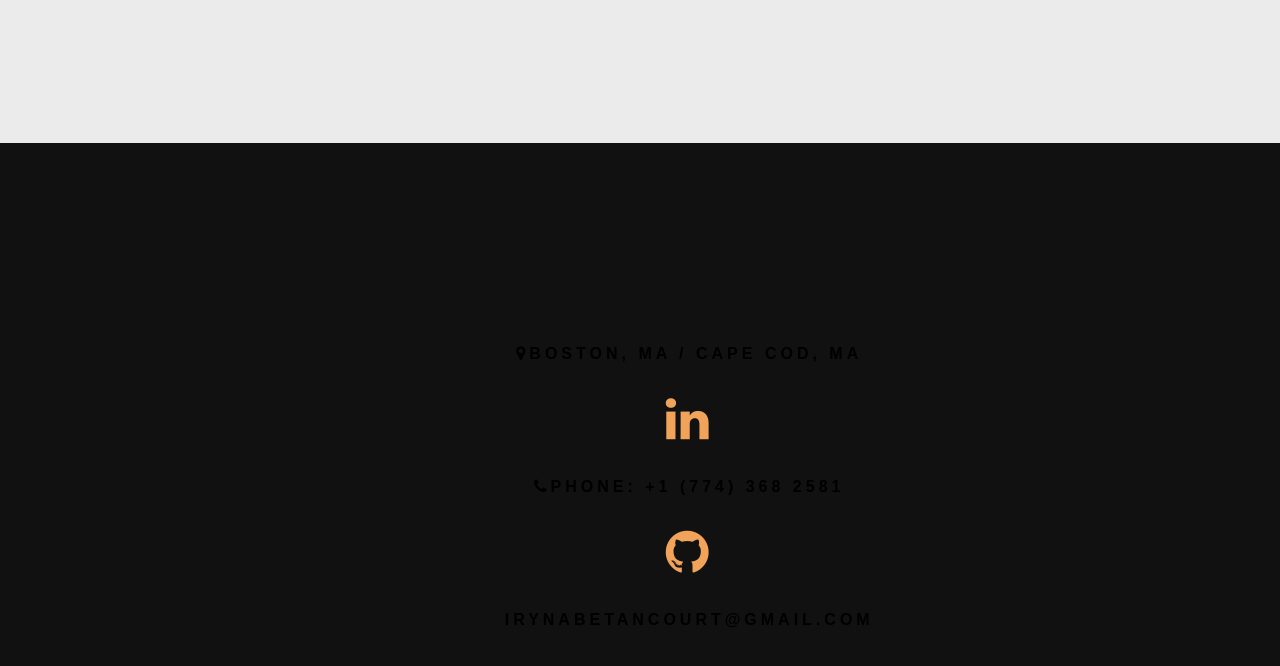
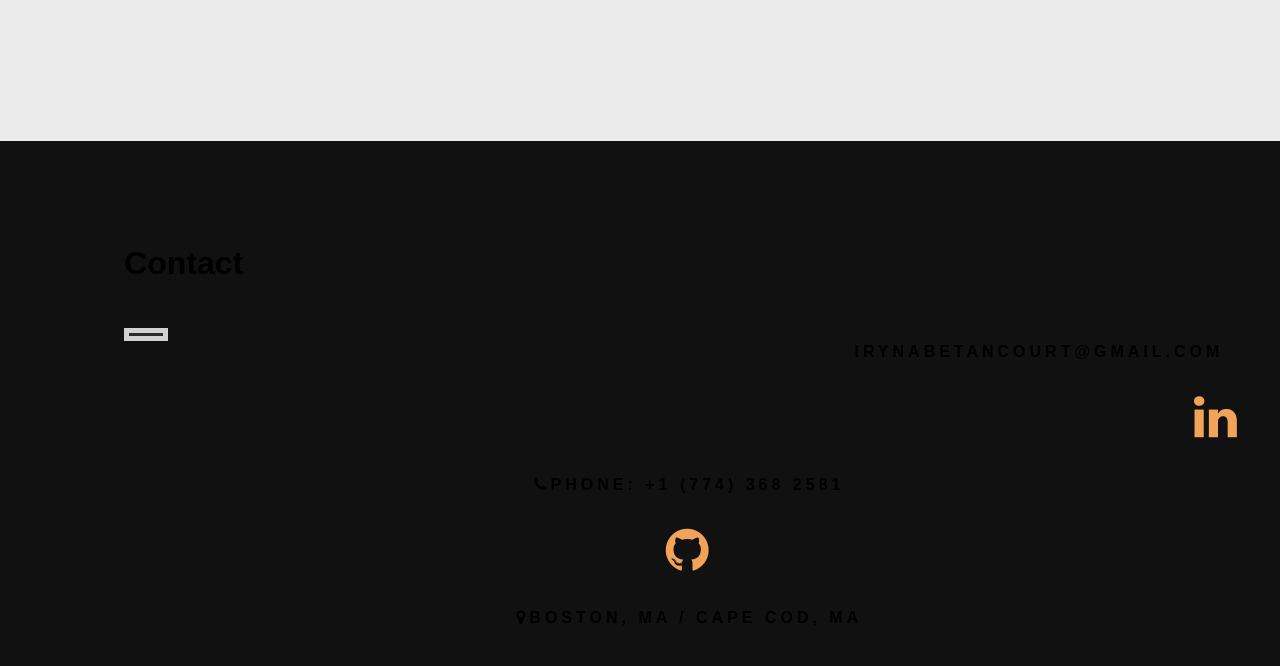
Before and after one commit to Irynavbet/new-template-master, a website: page index.html in a window 1280 px wide. Shown: the part 2874-3540 px from the top of the page. Drawn offline with Linux system fonts and the light colour scheme; files that its build step writes are made by us from their sources; a web font is replaced by a local one.

Commit message:
Changed the template

```diff
--- a/index.html
+++ b/index.html
@@ -396,7 +396,7 @@
 
 
 
-          <div class="col-md-4 col-sm-6 padding-right-zero">
+          <!-- <div class="col-md-4 col-sm-6 padding-right-zero">
             <div class="portfolio-box design">
               <img src="img/port04.jpg" alt="" class="img-responsive">
             </div>
@@ -409,7 +409,7 @@
           <div class="col-md-4 col-sm-6 padding-right-zero">
             <div class="portfolio-box design">
               <img src="img/port06.jpg" alt="" class="img-responsive">
-            </div>
+            </div> -->
           </div>
         </div>
       </div>
@@ -422,8 +422,8 @@
       <div class="row white">
         <div class="col-md-8 col-sm-12">
           <div class="section-title">
-            <h2 class="head-title black"></h2>
-            <!-- <hr class="botm-line"> -->
+            <h2 class="head-title black">Contact</h2>
+            <hr class="botm-line">
             <p class="sec-para black"></p>
           </div>
         </div>
@@ -461,12 +461,11 @@
             <div class="wrapper wow fadeInUp delay-05s">
 
 
-
-              <h5 class="top-title" style="color: black; font-size: 16px;"><span aria-hidden="true" class="fa fa-map-marker"></span>Boston, MA / Cape Cod, MA</h5>
+              <h5 class="top-title" style="color: black; font-size: 16px;">irynabetancourt@gmail.com</h5>
               <h5 class="sub-title" style="color: black;"><a target="_blank" href="https://www.linkedin.com/in/irynabetancourt/"><i class="fa fa-linkedin mr-2"></i></a></h5>
               <h5 class="top-title" style="color: black; font-size: 16px;"><span aria-hidden="true" class="fa fa-phone"></span>Phone: +1 (774) 368 2581</h5>
               <h5 class="sub-title" style="color: black;"><a target="_blank" href="https://github.com/Irynavb"><i class="fa fa-github mr-2"></i></a></h5>
-              <h5 class="top-title" style="color: black; font-size: 16px;">irynabetancourt@gmail.com</h5>
+              <h5 class="top-title" style="color: black; font-size: 16px;"><span aria-hidden="true" class="fa fa-map-marker"></span>Boston, MA / Cape Cod, MA</h5>
 
 
           </div>
```
